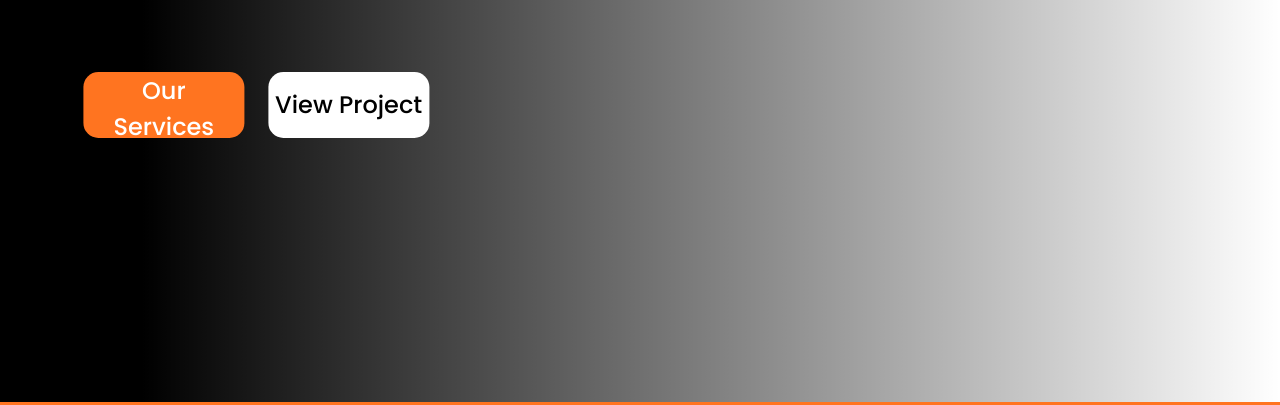
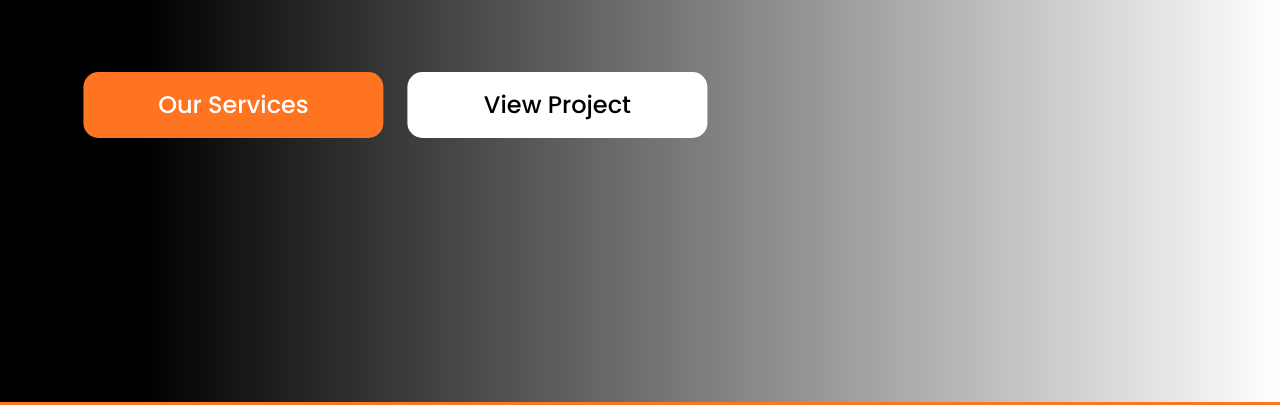
Before and after one commit to Kips2003/Homework12, a plain HTML site: page index.html in a window 1280 px wide. Shown: the part 692-1097 px from the top of the page. Drawn offline with Linux system fonts and the light colour scheme.

Commit message:
Update styles.css

```diff
--- a/css/styles.css
+++ b/css/styles.css
@@ -193,8 +193,7 @@ main{
     margin: 14px 0 75px 0;
 }
 .button1{
-    max-width: 246px;
-    width: 100%;
+    width: 300px;
     height: 66px;
     border: none;
     border-radius: 15px;
@@ -208,8 +207,7 @@ main{
     cursor: pointer;
 }
 .button2{
-    max-width: 208px;
-    width: 100%;
+    width: 300px;
     height: 66px;
     border: none;
     border-radius: 15px;
```
